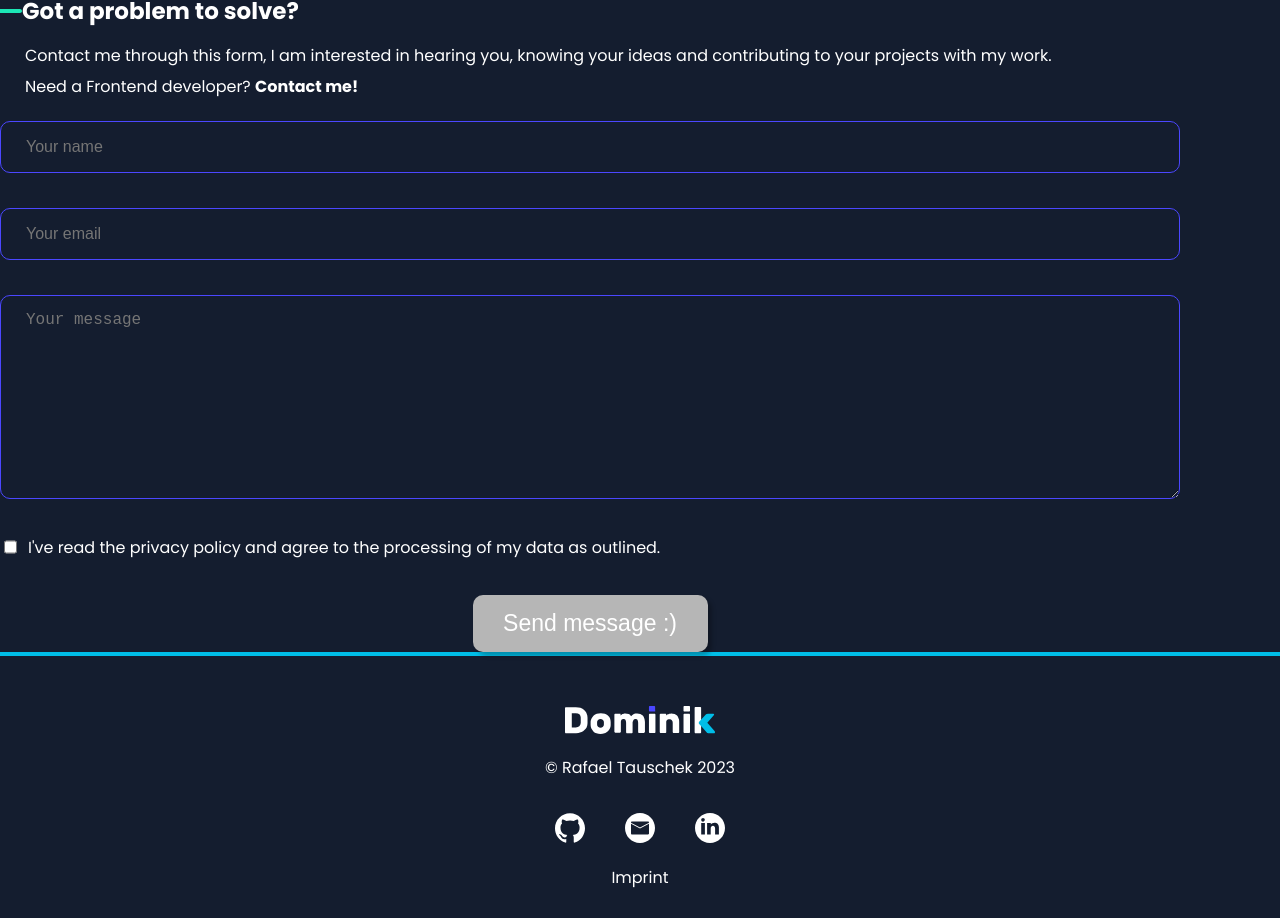
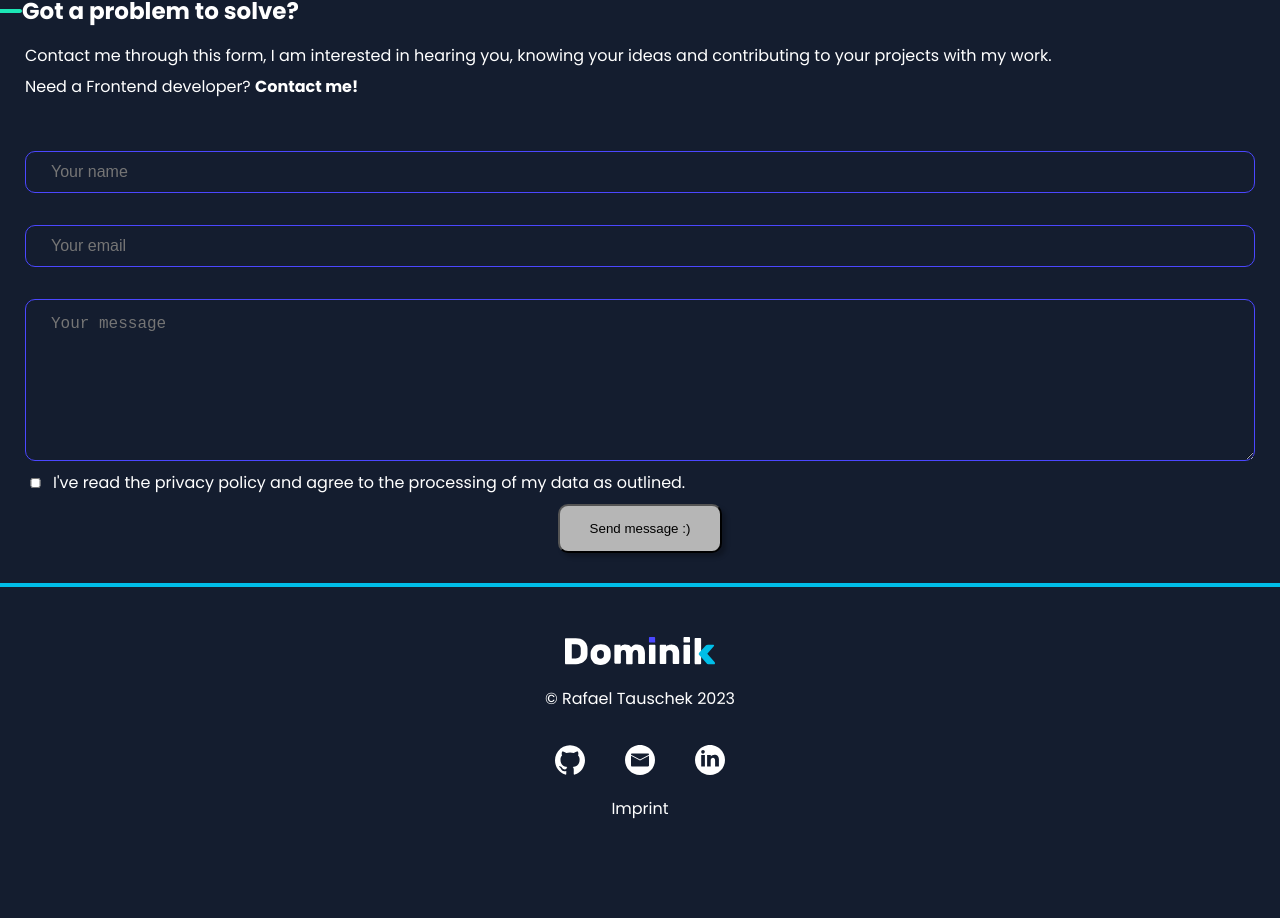
Before and after one commit to RafaelTauschek/rafaeltauschek.de, an Angular app: page / in a window 1280 px wide. Shown: the part 4839-5757 px from the top of the page. After the commit the page ends 5707 px from the top, so only its background shows below. Built offline with nearby package versions, Linux system fonts and the light colour scheme.

Commit message:
rewrote contact form html & basic css

```diff
--- a/src/app/contact-form/contact-form.component.html
+++ b/src/app/contact-form/contact-form.component.html
@@ -1,7 +1,15 @@
+
+
 <form (submit)="sendMail()" ngNativeValidate #myForm>
-    <input placeholder="Your name" required type="text" name="name" #nameField>
-    <input placeholder="Your email" required type="text" name="email" #emailField>
-    <textarea placeholder="Your message" required name="message" #messageField></textarea>
-    <div class="checkbox"><input required type="checkbox">I've read the privacy policy and agree to the processing of my data as outlined.</div>
-    <button #sendButton type="submit">Send message :)</button>
+    <div class="user-inputs">
+        <input placeholder="Your name" required type="text" name="name" #nameField>
+        <input placeholder="Your email" required type="text" name="email" #emailField>
+        <textarea placeholder="Your message" required name="message" #messageField></textarea>
+    </div>
+    <div class="checkbox">
+        <input required type="checkbox">I've read the privacy policy and agree to the processing of my data as outlined.
+    </div>
+    <div class="btn-container">
+        <button #sendButton type="submit">Send message :)</button>
+    </div>
 </form>
--- a/src/app/contact-form/contact-form.component.scss
+++ b/src/app/contact-form/contact-form.component.scss
@@ -1,74 +1,65 @@
 form {
     display: flex;
     flex-direction: column;
-    justify-content: center;
-    gap: 35px;
-    padding-right: 100px;
-
-    @media(max-width: 700px) {
-        padding-left: 25px;
-        padding-right: 25px;
+    padding: 30px 25px;
+    gap: 12px;
 }
 
-    input,
+input {
+    padding: 15px 25px;
+    font-size: 16px;
+    border-radius: 10px;
+    border: 1px solid #4B47FF;
+    background-color: #141D2F;
+    height: 10px;
+    color: white;
+
+    &:focus {
+        border: 1px solid #00BEE8;
+    }
+}
+
+
 textarea {
     padding: 15px 25px;
+    font-size: 16px;
     border-radius: 10px;
     border: 1px solid #4B47FF;
     background-color: #141D2F;
     color: white;
-        font-weight: 400;
-        font-size: 16px;
-        outline-style: none;
+    height: 130px;
 
-        &:hover {
+    &:focus {
         border: 1px solid #00BEE8;
     }
 }
 
-    input {
-        height: 20px;
 
+.btn-container {
+    display: flex;
+    justify-content: center;
 
-        @media(max-width: 700px) {
-            height: 10px;
-        }
-    }
-
-    textarea {
-        height: 172px;
-
-        @media(max-width: 700px) {
-            height: 132px;
+    button {
+        border-radius: 10px;
+        box-shadow: 4px 4px 4px 0px rgba(0, 0, 0, 0.25);
+        background-color: #B6B6B6;
+        padding: 15px 30px;
     }
 }
 
 
-    button {
-        padding: 15px 30px;
-        font-weight: 400;
-        font-size: 23px;
-        box-shadow: 4px 4px 4px 0px rgba(0, 0, 0, 0.25);
-        background: #B6B6B6;
-        border-radius: 10px;
-        width: 235px;
-        align-self: center;
-        color: white;
-        border: none;
-
-        @media(max-width: 700px) {
-            font-size: 16px;
-        }
-    }
+.user-inputs {
+    display: flex;
+    flex-direction: column;
+    gap: 32px;
 }
 
 .checkbox {
     display: flex;
     align-items: center;
     gap: 8px;
+
+    input {
+        accent-color: #00BEE8;
     }
-
-.checkbox input {
-    background-color: #141D2F;
-    border: 1px solid #00BEE8;
 }
```
Lines whose indentation alone changed are shown as unchanged.
